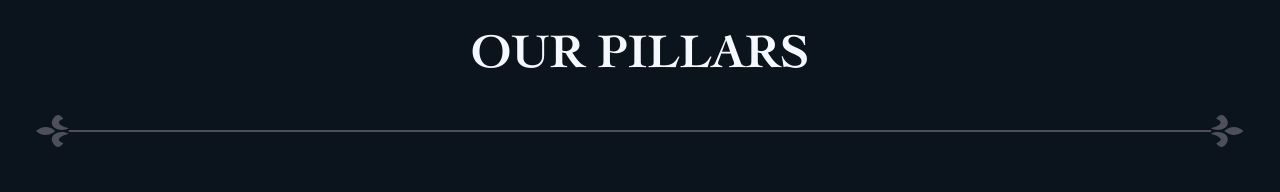
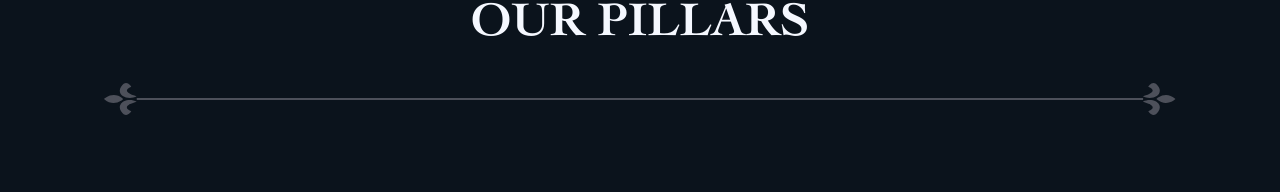
Before and after one commit to marcus-ureta/33-Society, a React (Vite) app: page / in a window 1280 px wide. Shown: the part 1675-1867 px from the top of the page. Built offline with nearby package versions, Linux system fonts and the light colour scheme; a web font is replaced by a local one.

Commit message:
fix: enforce 1080px max width on content

```diff
--- a/src/Home.tsx
+++ b/src/Home.tsx
@@ -90,7 +90,7 @@ function App() {
           */}
           <div className=" w-full h-fit flex flex-col items-center pt-48 p-8">
             {/* Middle hero text */}
-            <div className="prose prose-lg max-w-none w-full flex flex-col items-center">
+            <div className="prose prose-lg max-w-none w-full flex flex-col items-center max-w-270">
               <h1 className="font-cochin font-bold text-selago-100 text-7xl w-full max-w-[20ch] text-center mb-2">
                 Sweet topping shortbread jelly beans
               </h1>
@@ -147,7 +147,7 @@ function App() {
 
             {/* About Society 33 content */}
             <div
-              className="w-full h-full z-1 relative flex flex-col items-center prose prose-lg"
+              className="w-full h-full z-1 relative flex flex-col items-center prose prose-lg max-w-270"
               style={{
                 paddingTop: `calc(((100cqw * ${CROWN_TOP_HEIGHT_MULTIPLIER}) - 2px) + 32px)`,
                 paddingBottom: `64px`,
@@ -200,11 +200,14 @@ function App() {
             </div>
             </div>
 
-            <LineDivider fillName="davys-grey-0" className="mb-18 w-full" />
+            <LineDivider
+              fillName="davys-grey-0"
+              className="mb-18 w-full max-w-270"
+            />
             {/* ==============================================================================
               SECTION: GUEST SPEAKERS
             ============================================================================== */}
-            <div className="prose prose-lg h-fit w-full flex items-center flex-col @container">
+            <div className="prose prose-lg h-fit w-full flex items-center flex-col @container max-w-270">
               <h1 className="text-center font-cochin text-selago-50 mb-0">
                 GUEST SPEAKERS
               </h1>
@@ -268,7 +271,7 @@ function App() {
             <HomeActivities description="Ice cream chupa chups cake sesame snaps toffee danish marshmallow."></HomeActivities>
 
             <iframe
-              className="w-[90vw] h-auto aspect-video mt-8"
+              className="w-[90vw] md:w-full max-w-270 h-auto aspect-video mt-8"
               src="https://www.youtube-nocookie.com/embed/dQw4w9WgXcQ?si=ugKjYpsBKxPG9So0"
               title="YouTube video player"
               allow="accelerometer; autoplay; clipboard-write; encrypted-media; gyroscope; picture-in-picture; web-share"
@@ -318,7 +321,7 @@ function App() {
               <p className="font-aileron text-selago-50 mt-0 mb-16 text-center">
                 Everything you need to know about the Society
               </p>
-              <div className="w-[90vw] h-fit bg-tristesse-0 rounded-2xl p-4">
+              <div className="w-[90vw] md:w-full max-w-270 h-fit bg-tristesse-0 rounded-2xl p-4">
                 <Accordion multiple>
                   {faqItems.map((item) => (
                     <AccordionItem
```
